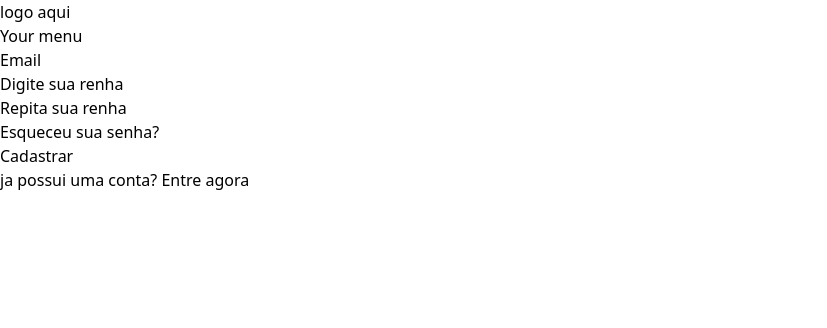
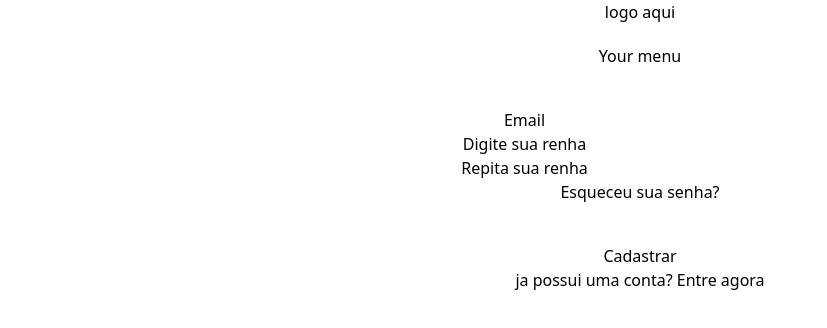
Before and after one commit to RewelliOliveira/your-menu, a React (Vite) app: page / in a window 1280 px wide. Shown: the top 328 px of the page, without its empty margins (0-827 px from the left). Built offline with nearby package versions, Linux system fonts and the light colour scheme.

Commit message:
feat: base organuzation

```diff
--- a/src/features/system-adm/pages/cadastro-adm.tsx
+++ b/src/features/system-adm/pages/cadastro-adm.tsx
@@ -3,8 +3,8 @@ import { InputLogin } from "../components/ui/input-login";
 
 export function Cadastro() {
     return (
-        <div>
-            <header>
+        <div className="flex flex-col text-center justify-center gap-10">
+            <header className="flex flex-col gap-5">
                 <div>
                     logo aqui
                 </div>
```
